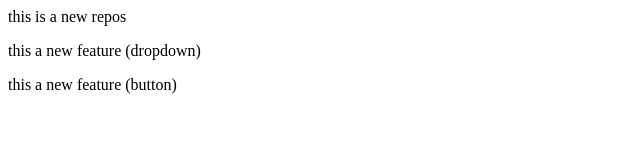
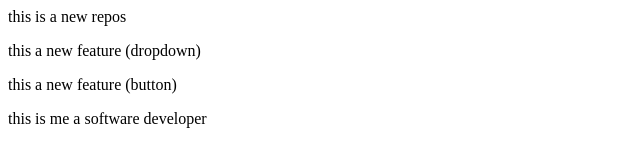
Before and after one commit to pushpak-dev/Localrepo, a plain HTML site: page index.html in a window 1280 px wide. Shown: the whole page, without its empty margins (0-640 px from the left). Drawn offline with Linux system fonts and the light colour scheme.

Commit message:
add new file

```diff
--- a/index.html
+++ b/index.html
@@ -1,3 +1,4 @@
 <p>this is a new repos</p>
 <p>this a new feature (dropdown)</p>
 <p>this a new feature (button)</p>
+<p>this is me a software developer</p>
```
